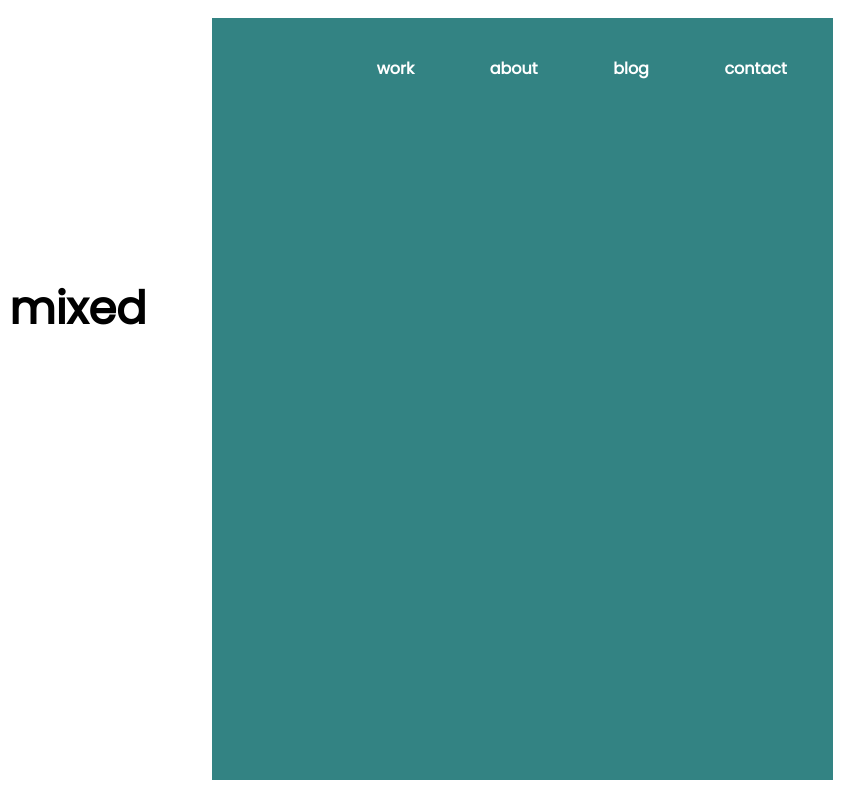
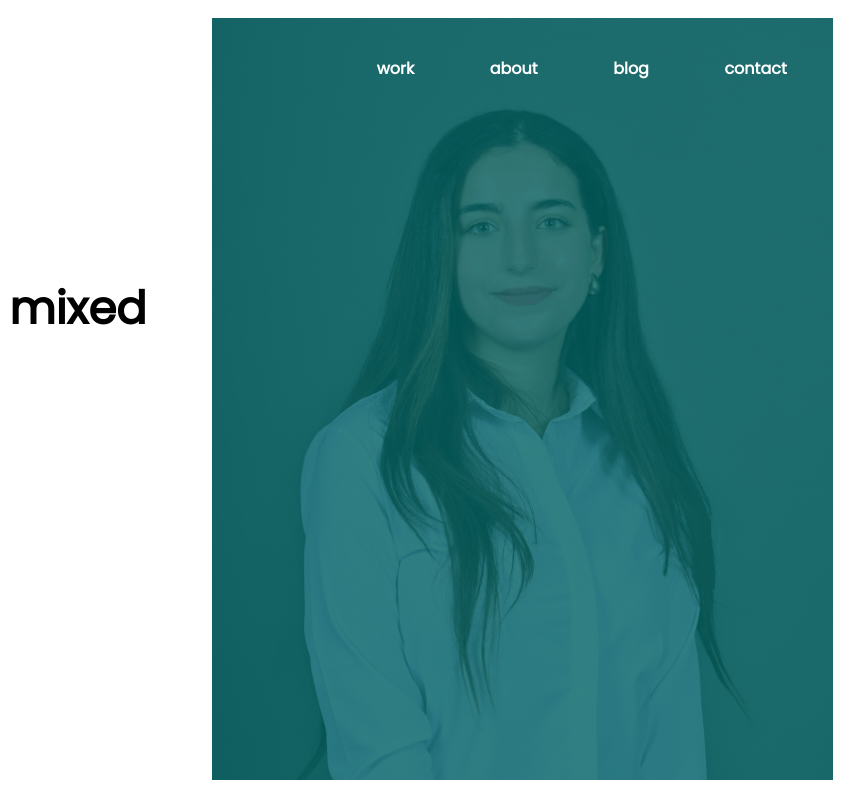
Before and after one commit to douaaz/portfolio, a plain HTML site: page index.html in a window 1280 px wide. Shown: the top 800 px of the page, 429-1280 px from the left. Drawn offline with nearby package versions, Linux system fonts and the light colour scheme.

Commit message:
Update style.css

```diff
--- a/style.css
+++ b/style.css
@@ -164,7 +164,7 @@ header table {
 #rightImage {
     width:100%;
     height:95vh;
-    background:linear-gradient(0deg,rgba(0, 100, 100, 0.8),rgba(0, 100, 100, 0.8)),url("moi.jpg") center center;
+    background:linear-gradient(0deg,rgba(0, 100, 100, 0.8),rgba(0, 100, 100, 0.8)),url("moi.jpeg") center center;
     background-size:cover;
     background-repeat:no-repeat;
 }
```
